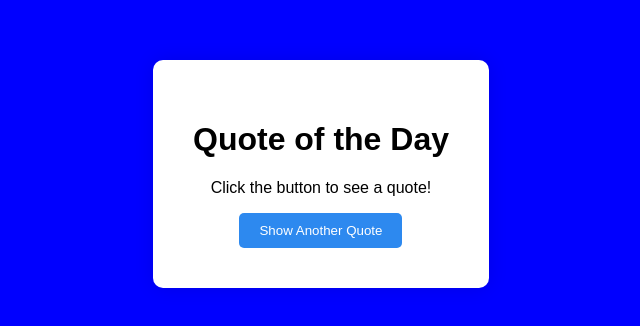
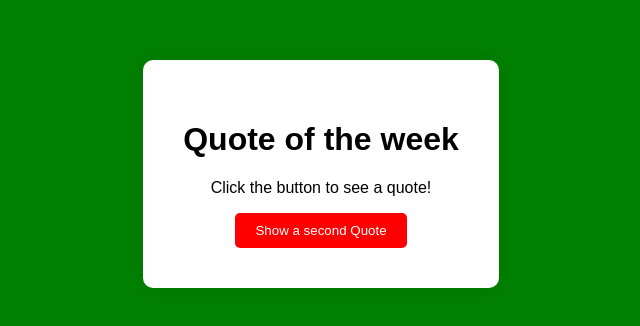
Before and after one commit to rayeneinstructor/first-html, a plain HTML site: page index.html in a window 1280 px wide. Shown: the part 234-560 px from the top of the page, without its empty margins (319-959 px from the left). Drawn offline with Linux system fonts and the light colour scheme.

Commit message:
mouloudia changes

```diff
--- a/index.html
+++ b/index.html
@@ -7,9 +7,9 @@
   </head>
   <body>
     <div class="container">
-      <h1>Quote of the Day</h1>
+      <h1>Quote of the week</h1>
       <p id="quote">Click the button to see a quote!</p>
-      <button onclick="showQuote()">Show Another Quote</button>
+      <button onclick="showQuote()">Show a second Quote</button>
     </div>
     <script src="script.js"></script>
   </body>
--- a/script.js
+++ b/script.js
@@ -3,11 +3,11 @@ const quotes = [
   "Code is like humor. When you have to explain it, it’s bad.",
   "First, solve the problem. Then, write the code.",
   "Don’t watch the clock; do what it does. Keep going.",
+  "Don’t watch the time; do what it does. Keep moving.",
 ];
 
 function showQuote() {
   const quoteEl = document.getElementById("quote");
   const randomIndex = Math.floor(Math.random() * quotes.length);
   quoteEl.textContent = quotes[randomIndex];
-  console.log("done");
 }
--- a/style.css
+++ b/style.css
@@ -1,6 +1,6 @@
 body {
   font-family: Arial, sans-serif;
-  background-color: blue;
+  background-color: green;
   display: flex;
   justify-content: center;
   align-items: center;
@@ -17,7 +17,7 @@ body {
 
 button {
   padding: 10px 20px;
-  background-color: #2d89ef;
+  background-color: #ff0000;
   color: white;
   border: none;
   border-radius: 5px;
```
